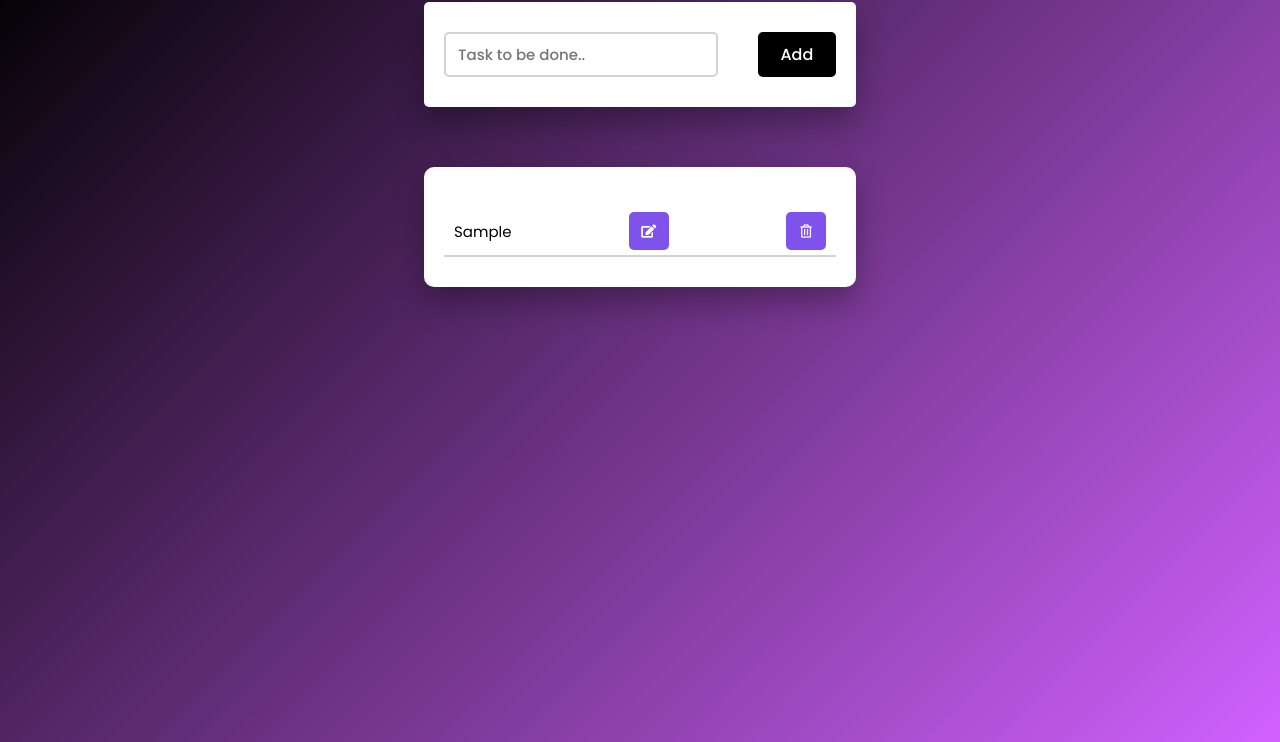
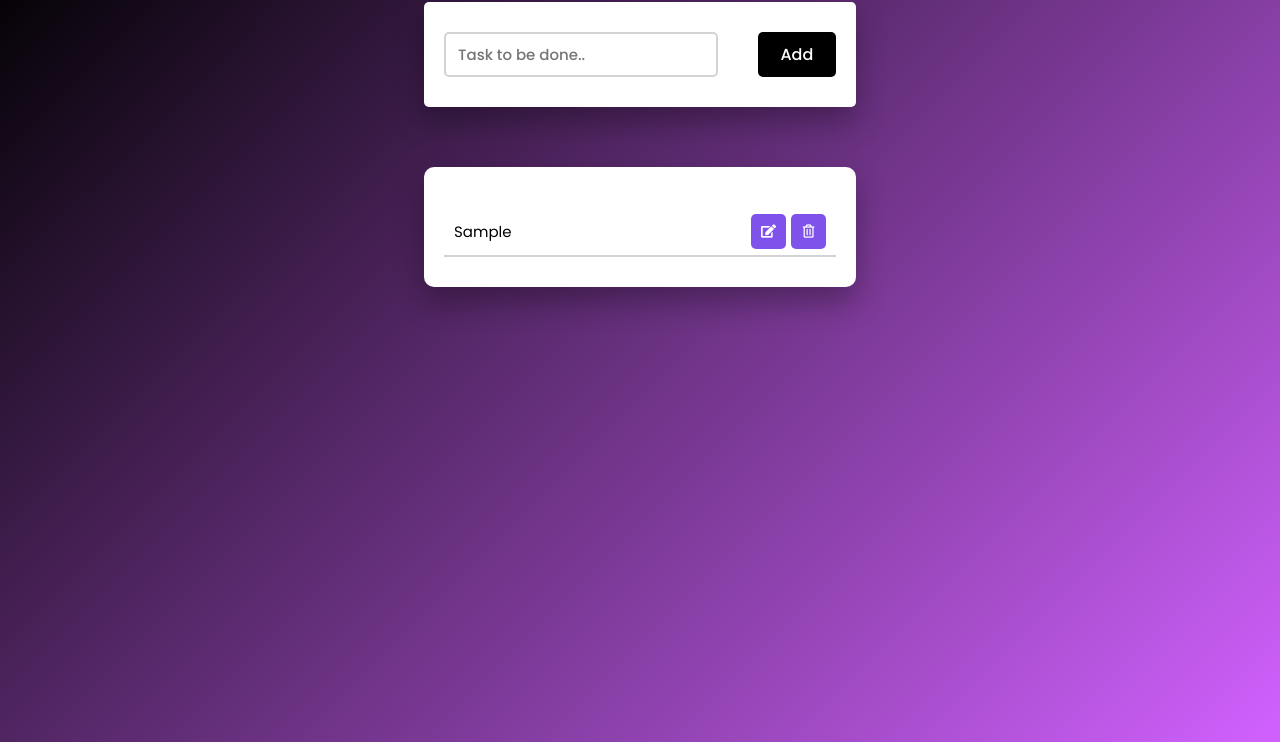
Before and after one commit to khushithakur01/todo-list, a plain HTML site: page Smoke heart/todolist.html in a window 1280 px wide. Both pictures are taken after typing "Sample" into the empty fields and a click on the button "Add". Shown: the part 58-800 px from the top of the page. Drawn offline with Linux system fonts and the light colour scheme.

Commit message:
Update todolis.css

```diff
--- a/Smoke heart/todolis.css
+++ b/Smoke heart/todolis.css
@@ -101,3 +101,20 @@ body{
 .completed{
     text-decoration: line-through;
 }
+.task {
+    display: flex;
+    justify-content: space-between;
+    align-items: center;
+    padding: 10px;
+}
+
+.task span {
+    flex: 1; /* Task name will take the remaining space */
+    margin-right: 10px;
+}
+
+.task button {
+    width: 35px;
+    height: 35px;
+    margin-left: 5px; /* Space between Edit and Delete button */
+}
```
